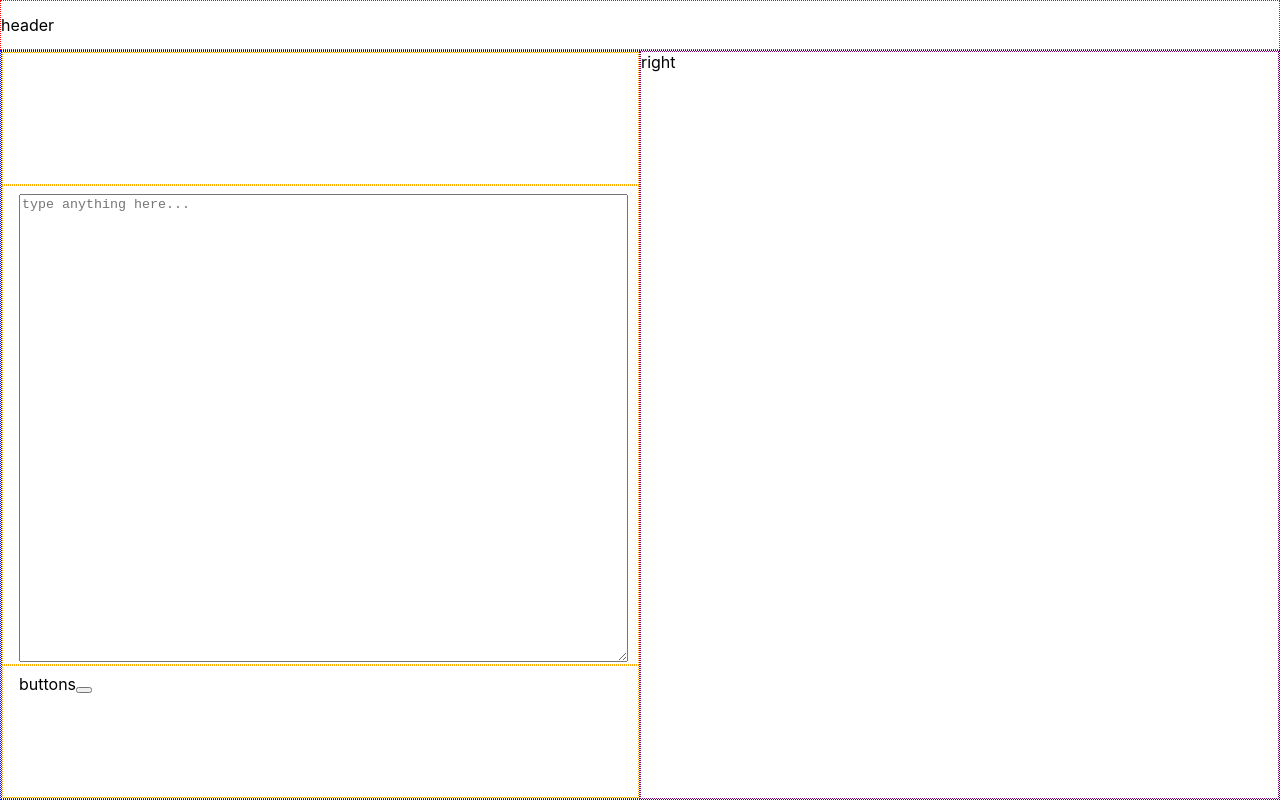
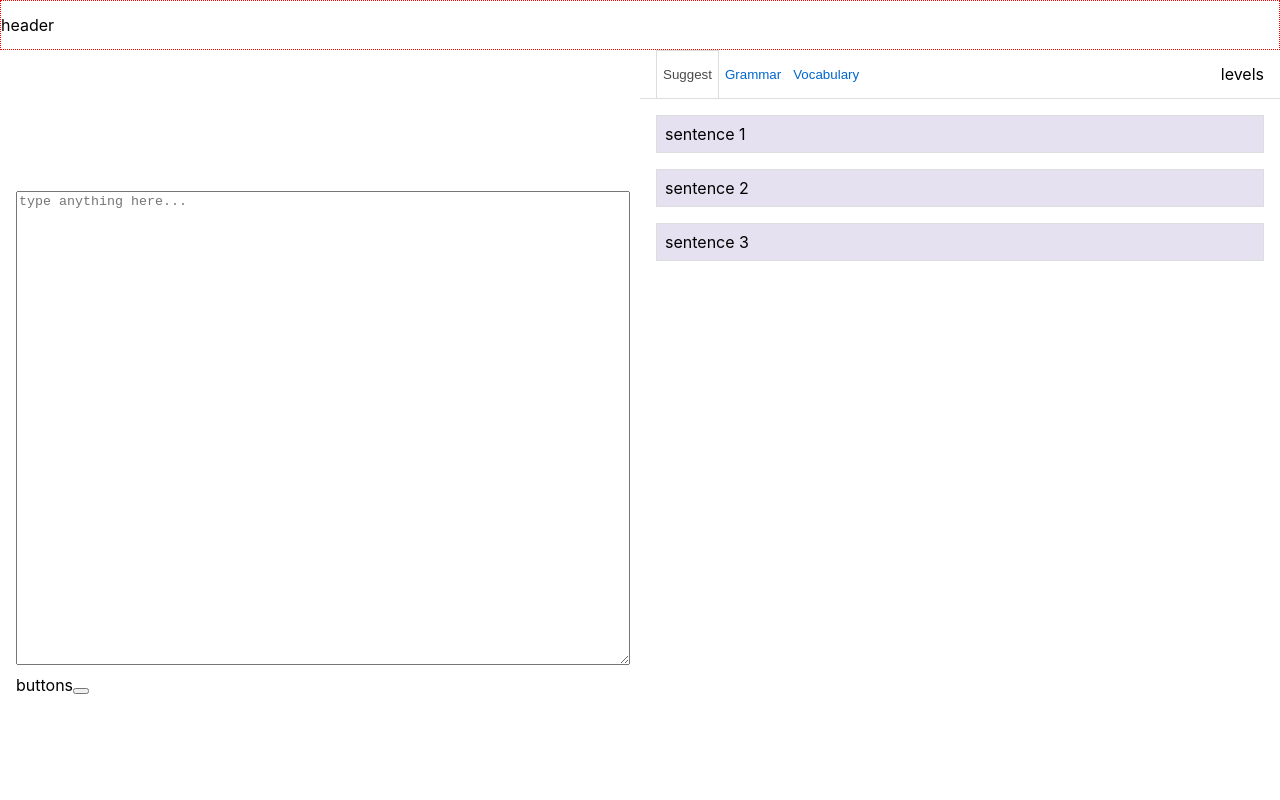
Before and after one commit to cckaries/level-up, a React (Create React App) app: page / in a window 1280 px wide. Built offline with nearby package versions, Linux system fonts and the light colour scheme.

Commit message:
feat(main): implement right sect

```diff
--- a/src/components/Main/Main.js
+++ b/src/components/Main/Main.js
@@ -13,7 +13,21 @@ const Main = ({ text, buttonText, onButtonClick }) => {
           <button onClick={() => onButtonClick()}>{buttonText}</button>
         </div>
       </div>
-      <div className={styles.Right}>right</div>
+      <div className={styles.Right}>
+        <div className={styles.TabBar}>
+          <div className={styles.Tabs}>
+            <button className={styles.active}>Suggest</button>
+            <button>Grammar</button>
+            <button>Vocabulary</button>
+          </div>
+          <div className={styles.Levels}>levels</div>
+        </div>
+        <div className={styles.Sentences}>
+          <p className={styles.Sentence}>sentence 1</p>
+          <p className={styles.Sentence}>sentence 2</p>
+          <p className={styles.Sentence}>sentence 3</p>
+        </div>
+      </div>
     </div>
   );
 };
--- a/src/components/Main/Main.module.scss
+++ b/src/components/Main/Main.module.scss
@@ -1,20 +1,20 @@
 .Container {
   flex: 1;
   display: flex;
-  border: 1px dotted blue;
+  // border: 1px dotted blue;
 
   > div {
     display: flex;
     flex-direction: column;
     flex: 1;
-    border: 1px dotted purple;
+    // border: 1px dotted purple;
   }
 }
 
 .Container > .Left {
   > div {
     padding: 0.5rem 1rem;
-    border: 1px dotted orange;
+    // border: 1px dotted orange;
   }
 
   > .Preview {
@@ -34,3 +34,63 @@
     flex: 1;
   }
 }
+
+.Container > .Right {
+  display: flex;
+  flex-direction: column;
+}
+
+.Container > .Right > .TabBar {
+  display: flex;
+  justify-content: space-between;
+  align-items: center;
+  height: 3rem;
+  padding: 0 1rem;
+  border-bottom: 1px solid #dcdddd;
+
+  > div {
+    display: flex;
+    align-items: center;
+    height: 100%;
+  }
+
+  > .Tabs {
+    > button {
+      height: 100%;
+      border: 0;
+      background: none;
+      color: #06c;
+      cursor: pointer;
+
+      &.active {
+        color: #4a4a4a;
+        border-top: 1px solid #dcdddd;
+        border-right: 1px solid #dcdddd;
+        border-left: 1px solid #dcdddd;
+        cursor: initial;
+      }
+    }
+  }
+
+  > .Levels {
+  }
+}
+
+.Container > .Right > .Sentences {
+  display: flex;
+  flex: 1;
+  flex-direction: column;
+  padding: 1rem;
+
+  > .Sentence {
+    display: flex;
+    margin: 0;
+    padding: 0.5rem;
+    border: 1px solid #dcdddd;
+    background-color: rgb(230, 225, 241);
+
+    &:not(:first-of-type) {
+      margin-top: 1rem;
+    }
+  }
+}
```
